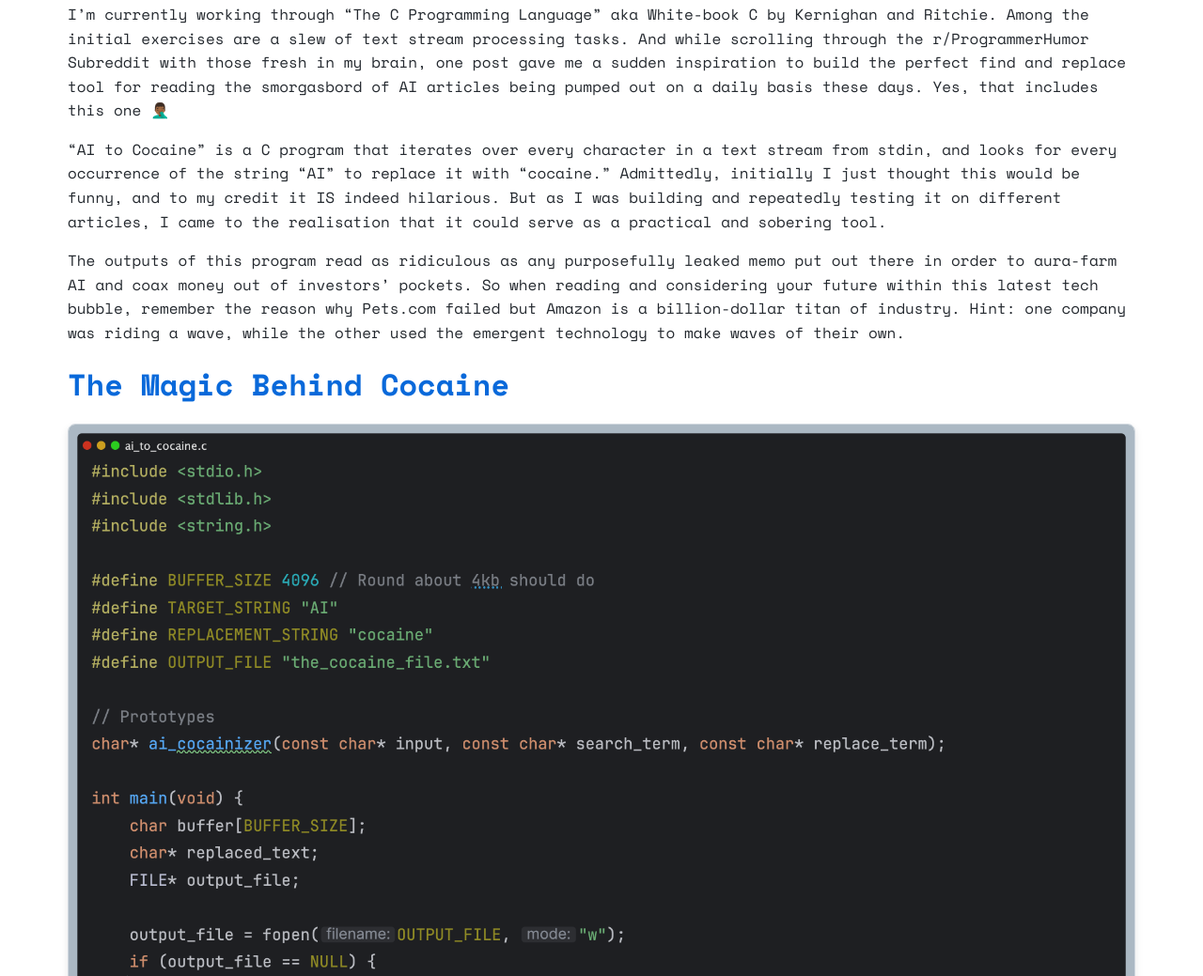
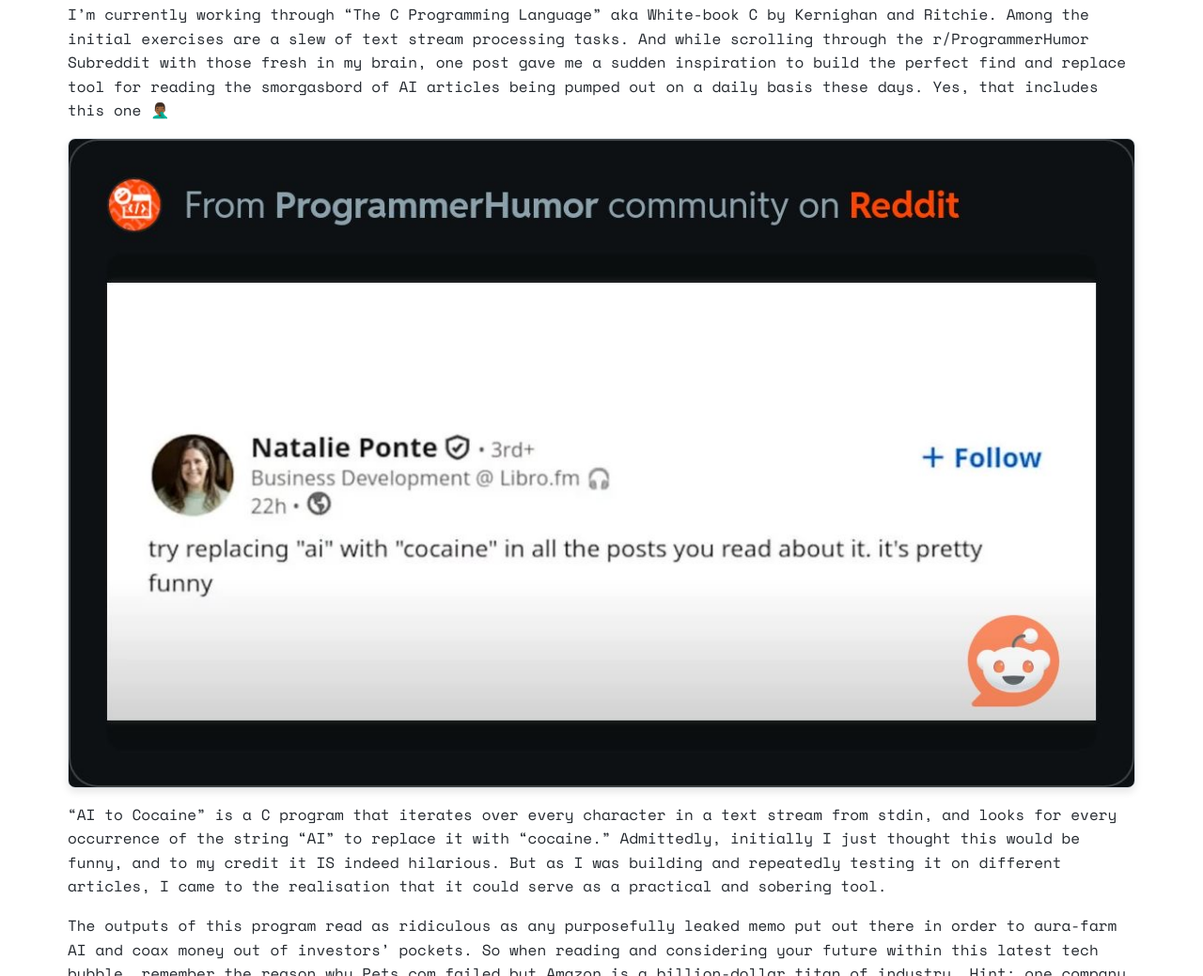
Before and after one commit to DannyBimma/dannybimma.github.io, a plain HTML site: page index.html in a window 1280 px wide. Shown: the part 3490-4529 px from the top of the page at 94% size. Drawn offline with nearby package versions, Linux system fonts and the light colour scheme.

Commit message:
Update page.

```diff
--- a/index.html
+++ b/index.html
@@ -232,6 +232,12 @@
             this one 🤦🏾‍♂️
           </p>
 
+          <img
+            class="article-image"
+            src="assets/images/reddit_ai_meme.JPG"
+            alt="AI meme from r/ProgrammerHumor"
+          />
+
           <p>
             “AI to Cocaine” is a C program that iterates over every character in
             a text stream from stdin, and looks for every occurrence of the
```
